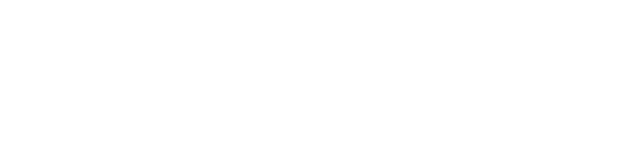
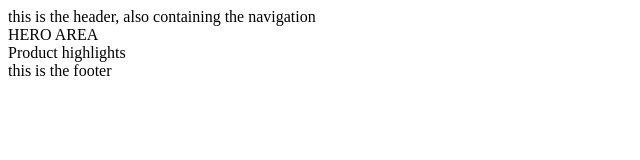
Before and after one commit to Zainde/The-best-team-ever, a plain HTML site: page index.html in a window 1280 px wide. Shown: the whole page, without its empty margins (0-640 px from the left). Drawn offline with Linux system fonts and the light colour scheme.

Commit message:
Made basic framework

```diff
--- a/index.html
+++ b/index.html
@@ -8,7 +8,20 @@
     <link rel="stylesheet" href="res/css/styles.css">
 </head>
 <body>
+    <header>
+        this is the header, also containing the navigation
+    </header>
 
+    <section>
+        HERO AREA
+    </section>
 
+    <section>
+        Product highlights
+    </section>
+
+    <footer>
+        this is the footer
+    </footer>
 </body>
 </html>
```
